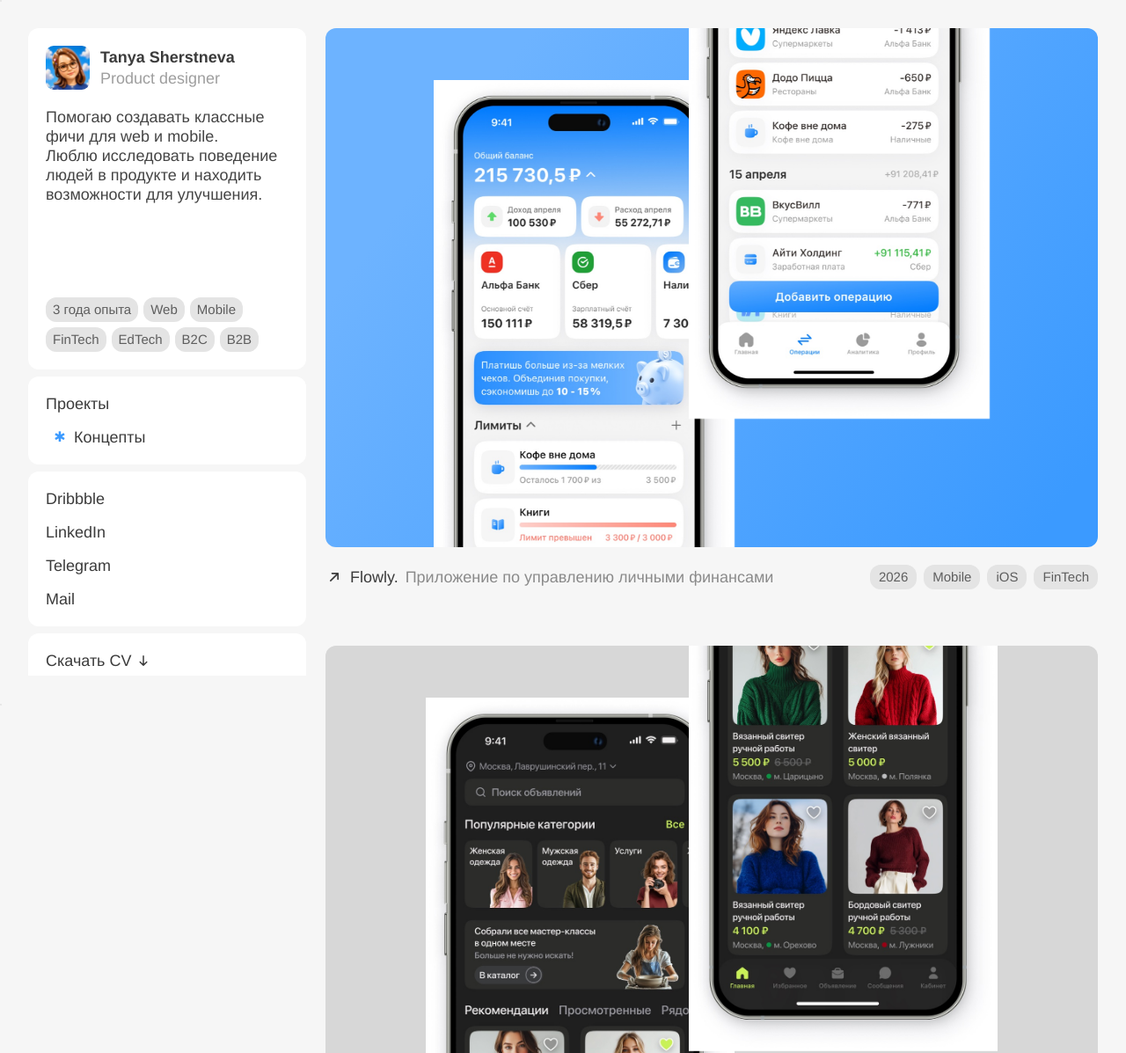
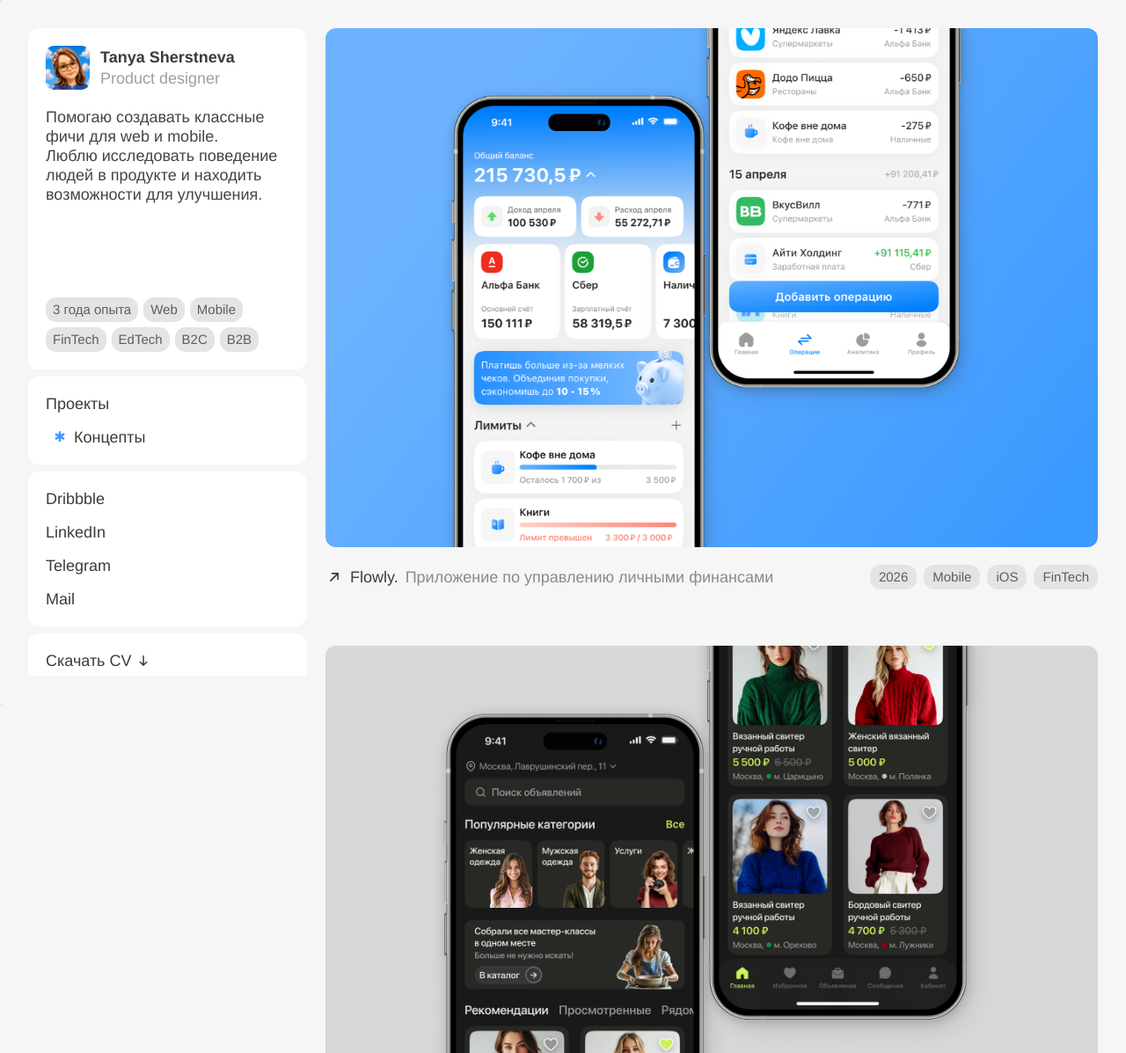
Before and after one commit to Tatanny/portfolio, a website: page public/index.html in a window 1280 px wide. Shown: the top 1197 px of the page at 88% size. Drawn offline with Linux system fonts and the light colour scheme.

Commit message:
assets/optimized

```diff
--- a/public/index.html
+++ b/public/index.html
@@ -7,8 +7,8 @@
     <link rel="icon" type="image/svg+xml" href="assets/favicon.svg" />
     <link rel="icon" type="image/png" sizes="32x32" href="assets/favicon-32.png" />
     <link rel="apple-touch-icon" sizes="180x180" href="assets/favicon-180.png" />
-    <link rel="preload" as="image" href="assets/optimized/project-flowly-cover-left.jpg" media="(min-width: 681px)" />
-    <link rel="preload" as="image" href="assets/optimized/project-flowly-cover-right.jpg" media="(min-width: 681px)" />
+    <link rel="preload" as="image" href="assets/optimized/project-flowly-cover-left.png" media="(min-width: 681px)" />
+    <link rel="preload" as="image" href="assets/optimized/project-flowly-cover-right.png" media="(min-width: 681px)" />
     <link rel="preload" as="image" href="assets/optimized/mobile-cover-flowly.jpg" media="(max-width: 680px)" />
     <link rel="stylesheet" href="styles.css" />
   </head>
@@ -68,10 +68,10 @@
             <div class="project-media-slot project-media-slot--cover project-media-slot--flowy project-media-slot--flowy-cover">
               <img class="project-mobile-cover" src="assets/optimized/mobile-cover-flowly.jpg" width="900" height="532" alt="Flowly mobile cover preview" />
               <div class="flowy-cover-mockup flowy-cover-mockup--main">
-                <img src="assets/optimized/project-flowly-cover-left.jpg" width="895" height="1700" alt="Flowly main screen preview" fetchpriority="high" />
+                <img src="assets/optimized/project-flowly-cover-left.png" width="895" height="1700" alt="Flowly main screen preview" fetchpriority="high" />
               </div>
               <div class="flowy-cover-mockup flowy-cover-mockup--secondary">
-                <img src="assets/optimized/project-flowly-cover-right.jpg" width="895" height="1700" alt="Flowly operations screen preview" fetchpriority="high" />
+                <img src="assets/optimized/project-flowly-cover-right.png" width="895" height="1700" alt="Flowly operations screen preview" fetchpriority="high" />
               </div>
             </div>
           </a>
@@ -96,10 +96,10 @@
             <div class="project-media-slot project-media-slot--cover project-media-slot--atlas project-media-slot--atlas-cover">
               <img class="project-mobile-cover" src="assets/optimized/mobile-cover-atlas.jpg" width="900" height="532" alt="Atlas mobile cover preview" loading="lazy" />
               <div class="atlas-cover-mockup atlas-cover-mockup--main">
-                <img src="assets/optimized/project-atlas-cover-left.jpg" width="790" height="1500" alt="Atlas project main preview" loading="lazy" />
+                <img src="assets/optimized/project-atlas-cover-left.png" width="790" height="1500" alt="Atlas project main preview" loading="lazy" />
               </div>
               <div class="atlas-cover-mockup atlas-cover-mockup--secondary">
-                <img src="assets/optimized/project-atlas-cover-right.jpg" width="790" height="1500" alt="Atlas project detail preview" loading="lazy" />
+                <img src="assets/optimized/project-atlas-cover-right.png" width="790" height="1500" alt="Atlas project detail preview" loading="lazy" />
               </div>
             </div>
           </div>
```
Also changed, not shown: public/flowly.html (+4 -4 lines), public/assets/optimized/project-atlas-cover-left.jpg (deleted), public/assets/optimized/project-atlas-cover-left.png (added), public/assets/optimized/project-atlas-cover-right.jpg (deleted), public/assets/optimized/project-atlas-cover-right.png (added), public/assets/optimized/project-flowly-cover-left.jpg (deleted), public/assets/optimized/project-flowly-cover-left.png (added), public/assets/optimized/project-flowly-cover-right.jpg (deleted), public/assets/optimized/project-flowly-cover-right.png (added).
